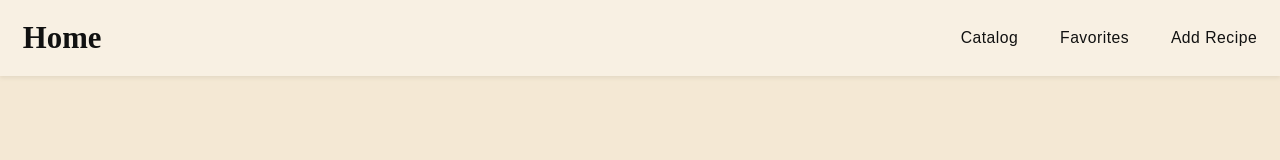
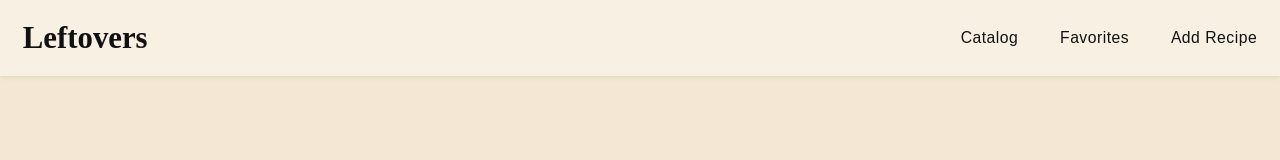
Before and after one commit to Meatra0704/Leftovers, a React (Vite) app: page / in a window 1280 px wide. Shown: the top 160 px of the page. Built offline with nearby package versions, Linux system fonts and the light colour scheme; a web font is replaced by a local one.

Commit message:
feat: change title and navbar to brand name

```diff
--- a/index.html
+++ b/index.html
@@ -4,7 +4,7 @@
     <meta charset="UTF-8" />
     <link rel="icon" type="image/svg+xml" href="/favicon.svg" />
     <meta name="viewport" content="width=device-width, initial-scale=1.0" />
-    <title>recipe-book</title>
+    <title>Leftovers</title>
   </head>
   <body>
     <div id="root"></div>
--- a/src/App.jsx
+++ b/src/App.jsx
@@ -8,11 +8,14 @@ import Favorites from "./pages/Favorites";
 import Home from "./pages/Home";
 import NotFound from "./pages/NotFound";
 import RecipeDetails from "./pages/RecipeDetails";
+import ScrollToTop from "./components/ScrollToTop";
 
 function App() {
   return (
     <RecipeProvider>
       <Router>
+        <ScrollToTop/>
+
         <Navbar />
 
         <Routes>
--- a/src/components/Navbar.jsx
+++ b/src/components/Navbar.jsx
@@ -9,7 +9,7 @@ export default function Navbar() {
     <nav className="nav">
       <div className="container nav__inner">
         <Link className="nav__logo" to="/">
-          Home
+          Leftovers
         </Link>
 
         <ul className="nav__list">
```
